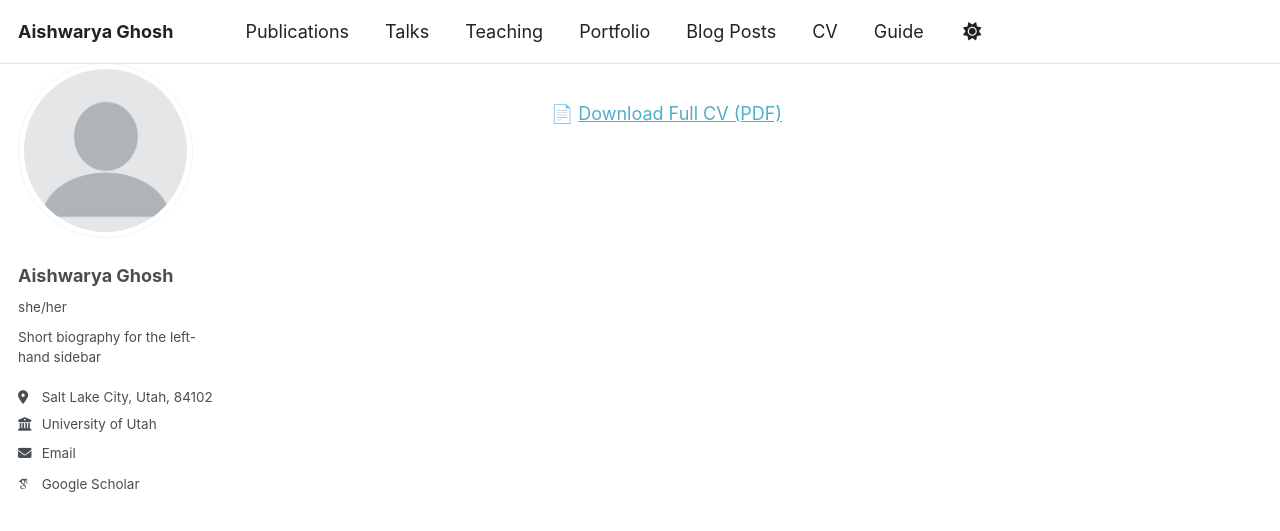
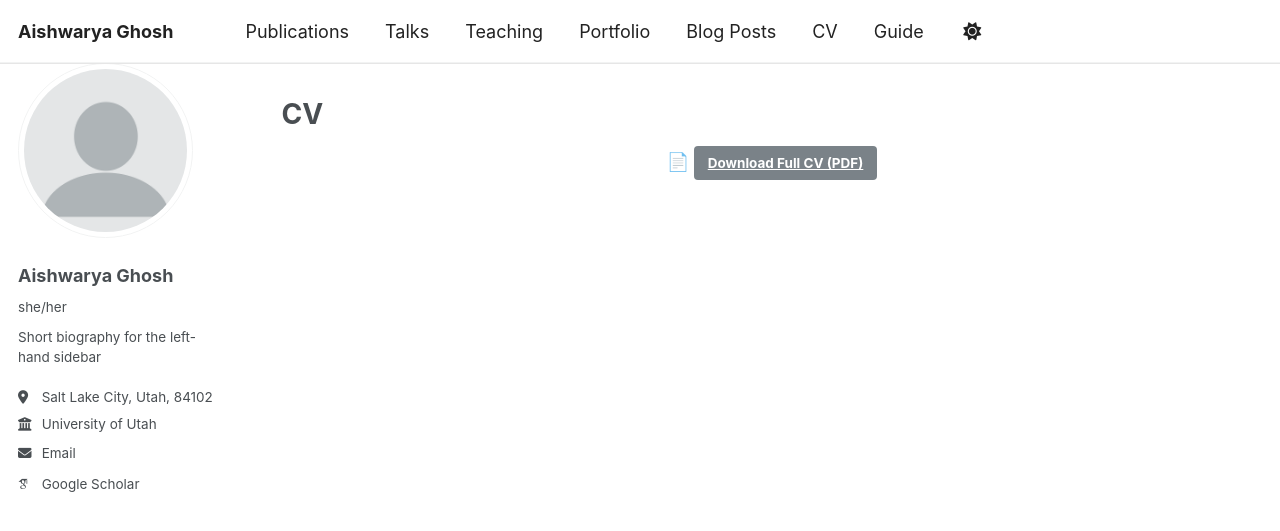
Before and after one commit to ghoshash1/ghoshash1.github.io, a Jekyll site: the page built from _pages/cv.md, in a window 1280 px wide. Shown: the top 531 px of the page. Built offline with Jekyll 4.4.1, drawn with Linux system fonts in a browser that asks for light colours; some web fonts are replaced; our own code applies the rules of GitHub Pages for plain Markdown files.

Commit message:
Update cv.md

```diff
--- a/_pages/cv.md
+++ b/_pages/cv.md
@@ -1,3 +1,16 @@
+---
+layout: archive
+title: "CV"
+permalink: /cv/
+author_profile: true
+redirect_from:
+  - /resume
+---
+
+{% include base_path %}
+
 <p align="center">
-  📄 <a href="{{ site.baseurl }}/files/CV_AISHWARYA GHOSH_2025.pdf" target="_blank">Download Full CV (PDF)</a>
+  📄 <a class="btn" href="{{ '/files/CV_AISHWARYA GHOSH_2025.pd' | relative_url }}" target="_blank">
+    Download Full CV (PDF)
+  </a>
 </p>
```
